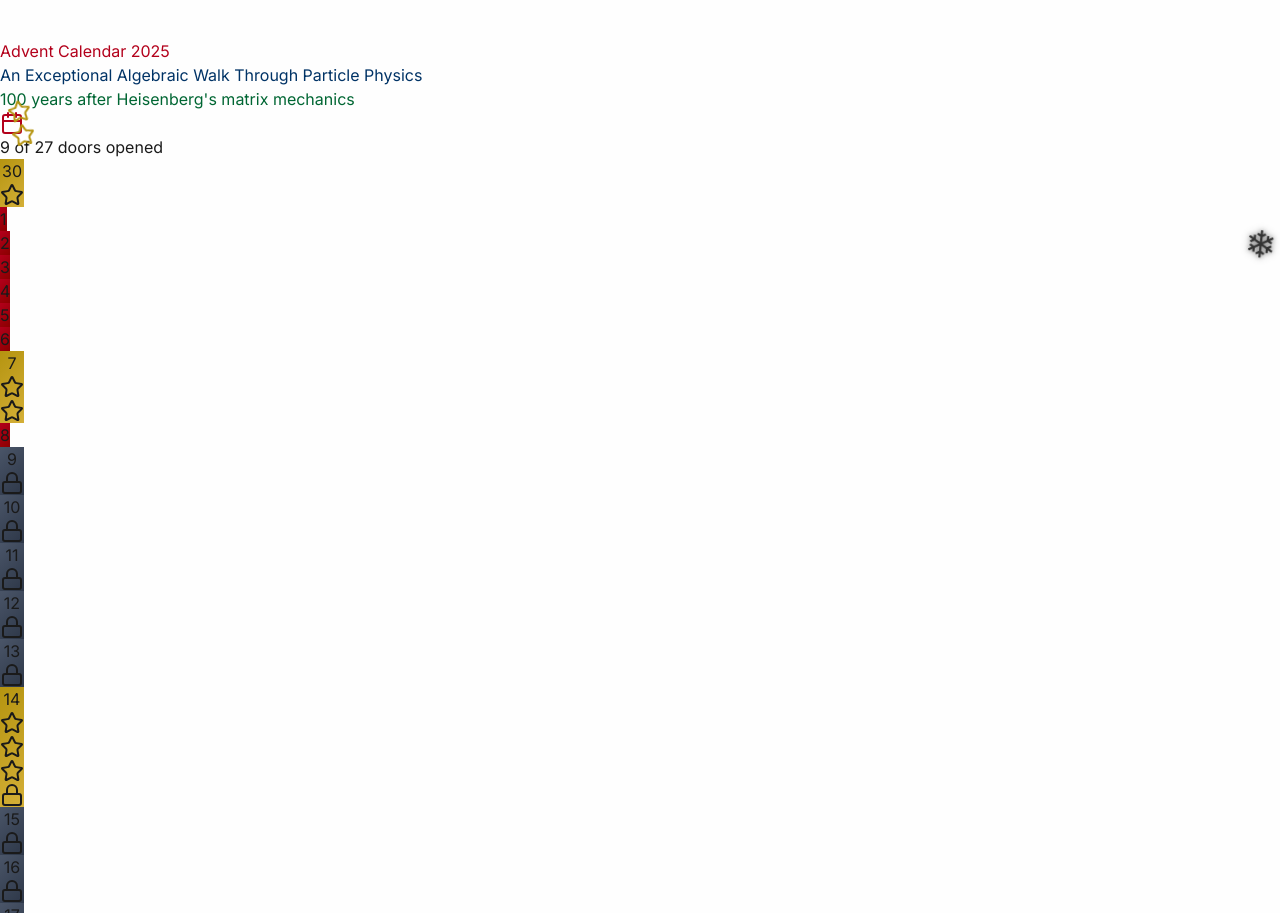
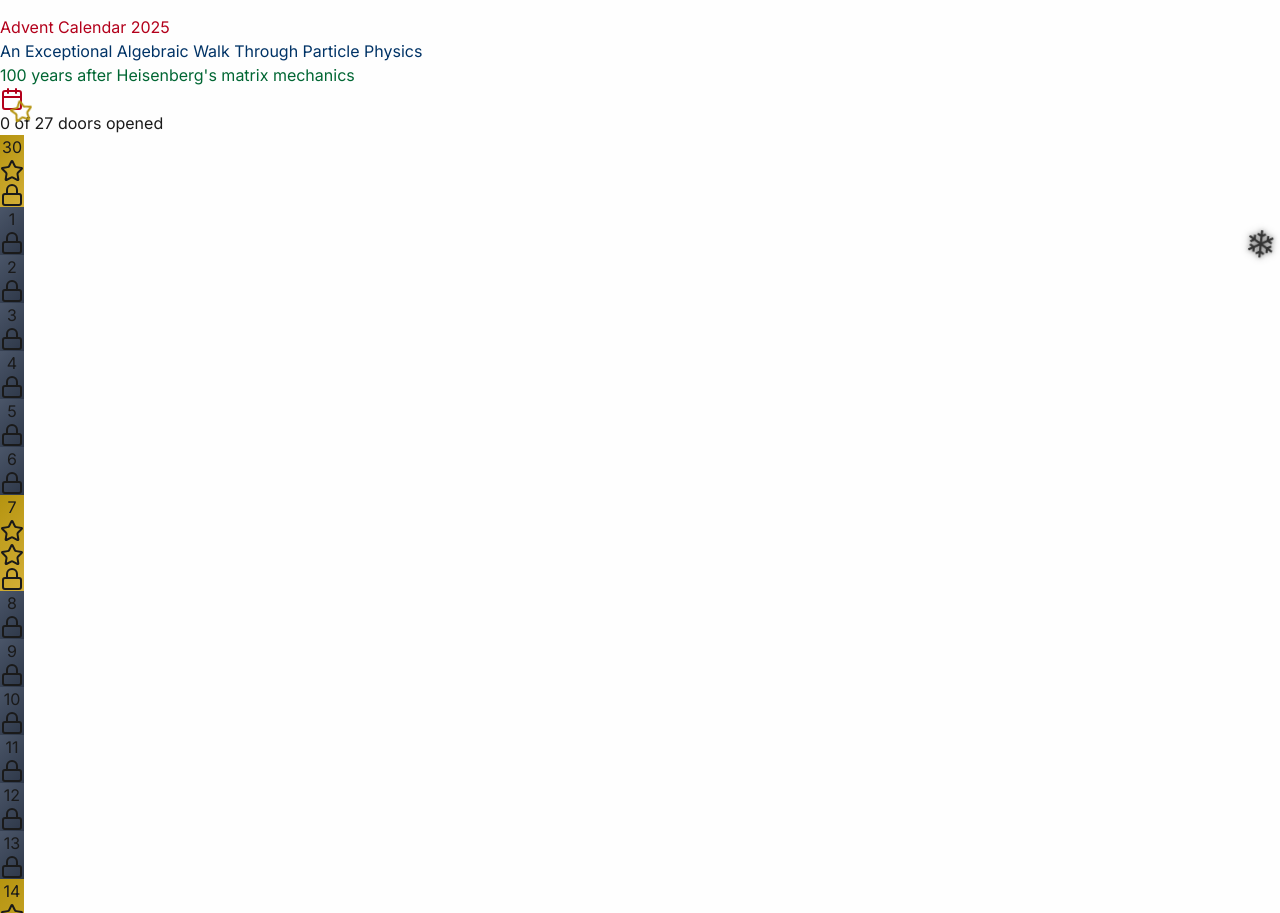
Before and after one commit to amu2/advent-calendar-2025, a Next.js app in the folder nextjs_space/: page / in a window 1280 px wide. Shown: the part 2240-3153 px from the top of the page. Built offline with nearby package versions, Linux system fonts and the light colour scheme.

Commit message:
Disable test mode, use current date

```diff
--- a/nextjs_space/app/page.tsx
+++ b/nextjs_space/app/page.tsx
@@ -60,8 +60,8 @@ export default function HomePage() {
   const { play: playSound } = useSound();
   const audioRef = useRef<HTMLAudioElement | null>(null);
 
-  // Get current decoration (use test date from date-utils)
-  const decoration = getHeaderDecoration(new Date('2025-12-08'));
+  // Get current decoration
+  const decoration = getHeaderDecoration(new Date());
 
   useEffect(() => {
     fetch(getAssetPath('/advent_data.json'))
--- a/nextjs_space/lib/date-utils.ts
+++ b/nextjs_space/lib/date-utils.ts
@@ -1,7 +1,7 @@
 export function isDayUnlocked(dayDate: string): boolean {
   try {
-    // TEST MODE: Simulate December 8, 2025
-    const today = new Date('2025-12-08T12:00:00');
+    // Use current date
+    const today = new Date();
     today.setHours(0, 0, 0, 0);
 
     const unlockDate = new Date(dayDate);
```
Also changed, not shown: 1 other file (tests, documents, lock files or other folders).
